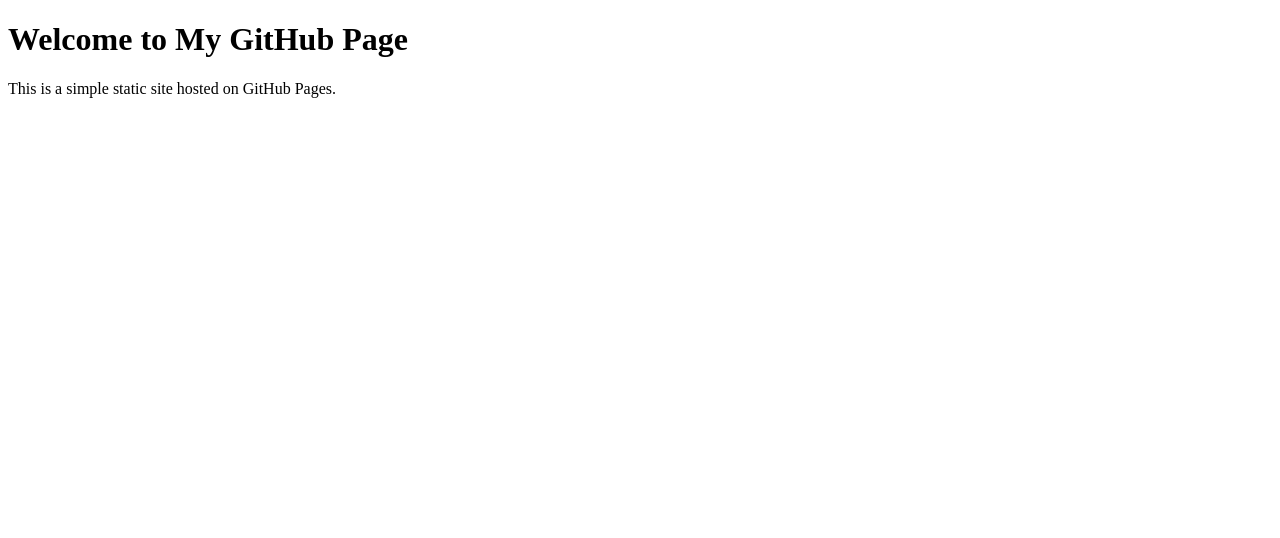
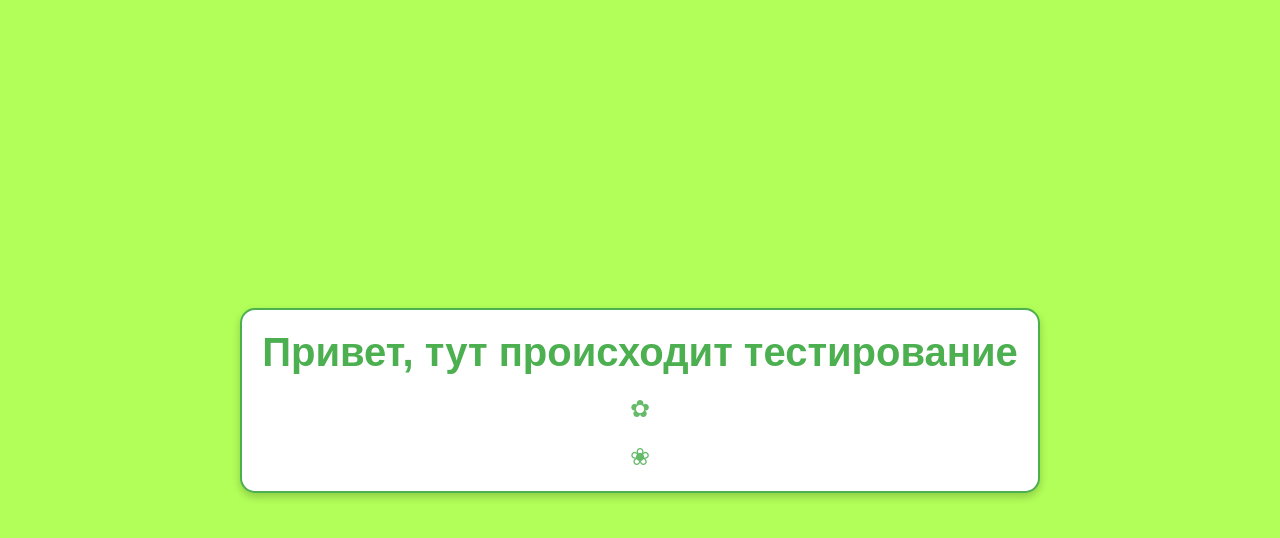
Before and after one commit to DanilNikolin/Shama, a plain HTML site: page index.html in a window 1280 px wide. Drawn offline with Linux system fonts and the light colour scheme.

Commit message:
Update index.html

```diff
--- a/index.html
+++ b/index.html
@@ -3,10 +3,42 @@
 <head>
     <meta charset="UTF-8">
     <meta name="viewport" content="width=device-width, initial-scale=1.0">
-    <title>My GitHub Page</title>
+    <title>Тестовая страница</title>
+    <style>
+        body {
+            font-family: Arial, sans-serif;
+            background-color: #b2ff59; /* Приятный зеленый фон */
+            display: flex;
+            justify-content: center;
+            align-items: center;
+            height: 100vh;
+            margin: 0;
+        }
+        .container {
+            text-align: center;
+            border: 2px solid #4caf50;
+            padding: 20px;
+            background-color: #ffffff;
+            border-radius: 15px;
+            box-shadow: 0 4px 8px rgba(0, 0, 0, 0.2);
+        }
+        h1 {
+            color: #4caf50;
+            font-size: 2.5em;
+            margin: 0;
+        }
+        .decorative-element {
+            margin-top: 20px;
+            font-size: 1.5em;
+            color: #66bb6a;
+        }
+    </style>
 </head>
 <body>
-    <h1>Welcome to My GitHub Page</h1>
-    <p>This is a simple static site hosted on GitHub Pages.</p>
+    <div class="container">
+        <h1>Привет, тут происходит тестирование</h1>
+        <div class="decorative-element">✿</div>
+        <div class="decorative-element">❀</div>
+    </div>
 </body>
 </html>
```
